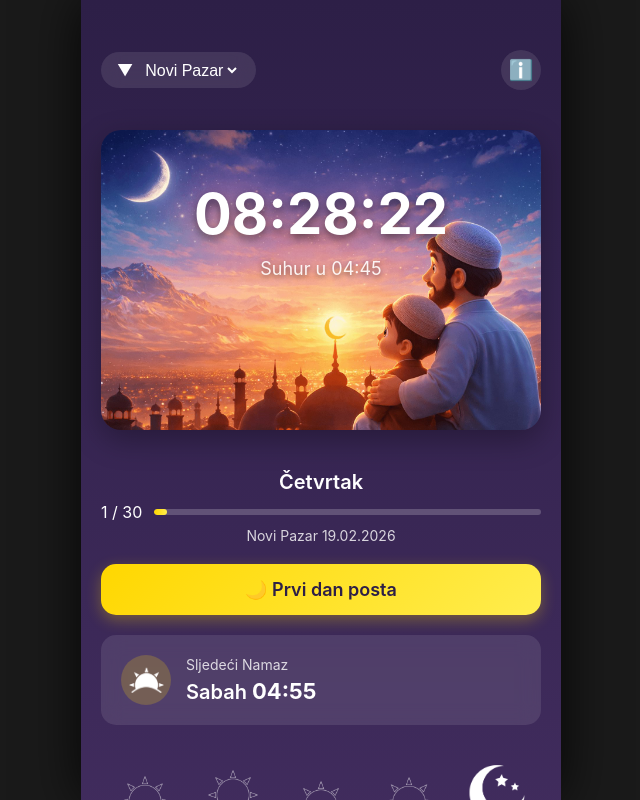
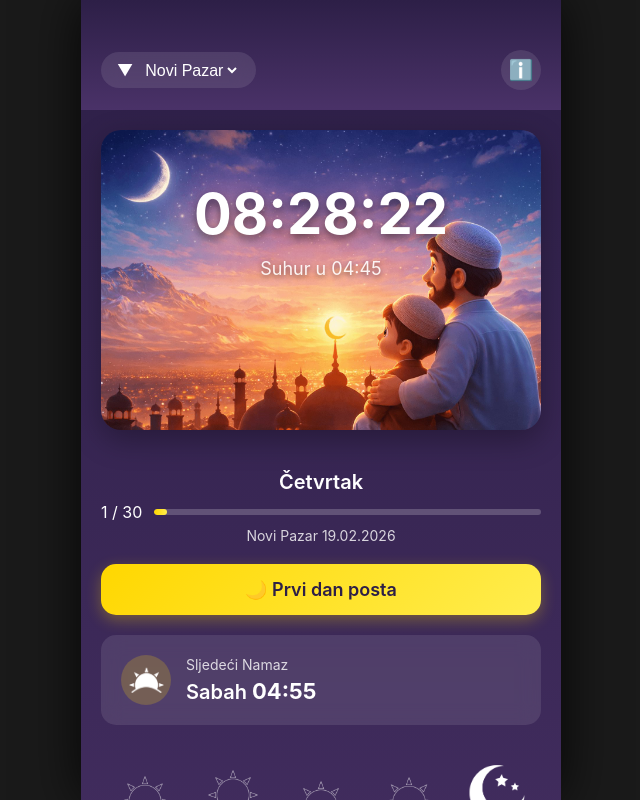
Before and after one commit to ramcevicadis/ramadan-app, a React (Create React App) app: page / in a window 1280 px wide. Shown: the whole page, without its empty margins (319-959 px from the left). Built offline with nearby package versions, Linux system fonts and the light colour scheme.

Commit message:
Update App.css

```diff
--- a/src/styles/App.css
+++ b/src/styles/App.css
@@ -129,6 +129,7 @@ body {
   align-items: center;
   padding: 50px 20px 20px;
   position: relative;
+  background: linear-gradient(180deg, #2d1f47 0%, #4a3268 100%);
 }
 
 .city-selector {
```
